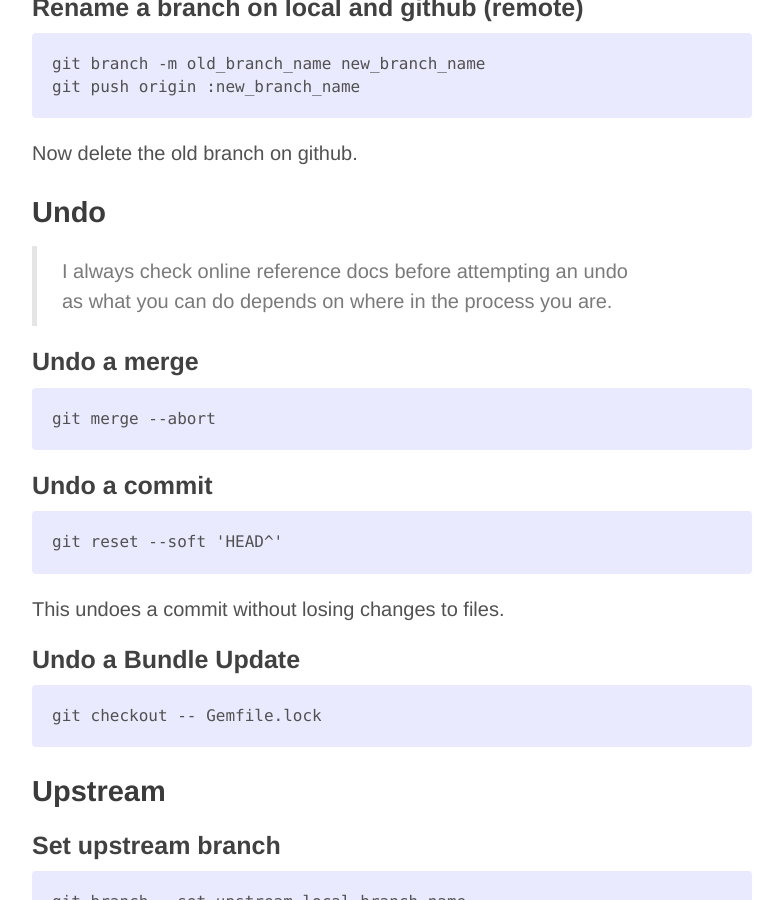
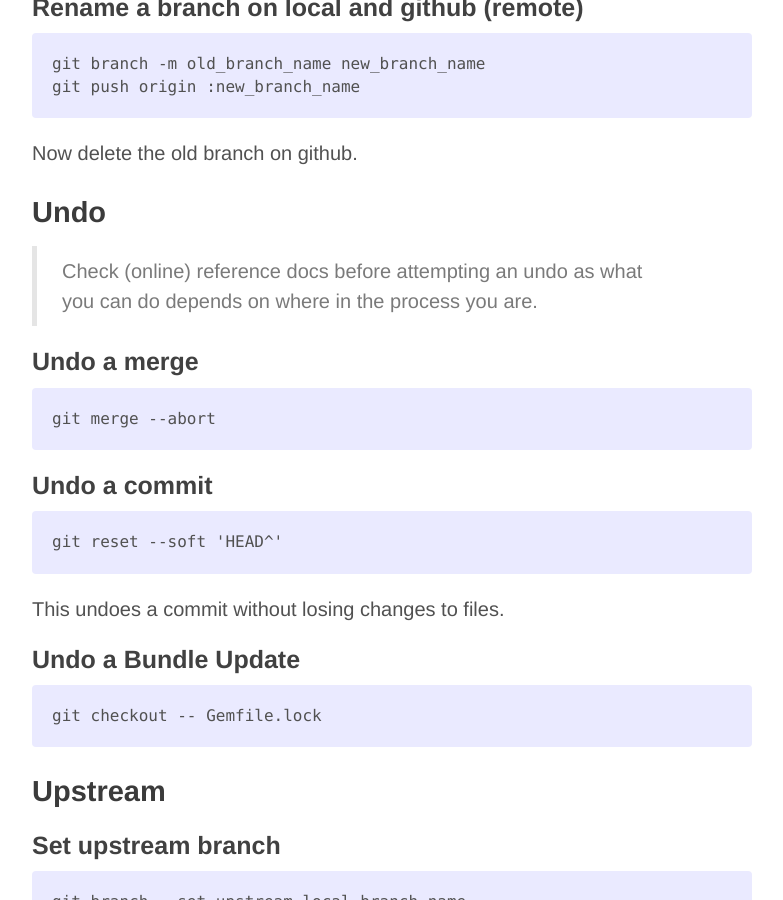
Before and after one commit to avjaarsveld/avjaarsveld.github.io, a Jekyll site: the page built from _posts/2015-02-16-Git-Cheatsheet.md, in a window 1280 px wide and 900 px high, scrolled down 2546 px. Shown: the whole window, without its empty margins (248-1031 px from the left). Built offline with Jekyll 4.4.1, drawn with Linux system fonts in a browser that asks for light colours; Markdown is read by kramdown in place of the engine named in the settings; comment, search, counter and statistics services are not loaded.

Commit message:
Post edit

```diff
--- a/_posts/2015-02-16-Git-Cheatsheet.md
+++ b/_posts/2015-02-16-Git-Cheatsheet.md
@@ -116,7 +116,7 @@ Now delete the old branch on github.
 
 ## Undo
 
-> I always check online reference docs before attempting an undo as what you can do depends on where
+> Check (online) reference docs before attempting an undo as what you can do depends on where
 > in the process you are.
 
 ### Undo a merge
```
